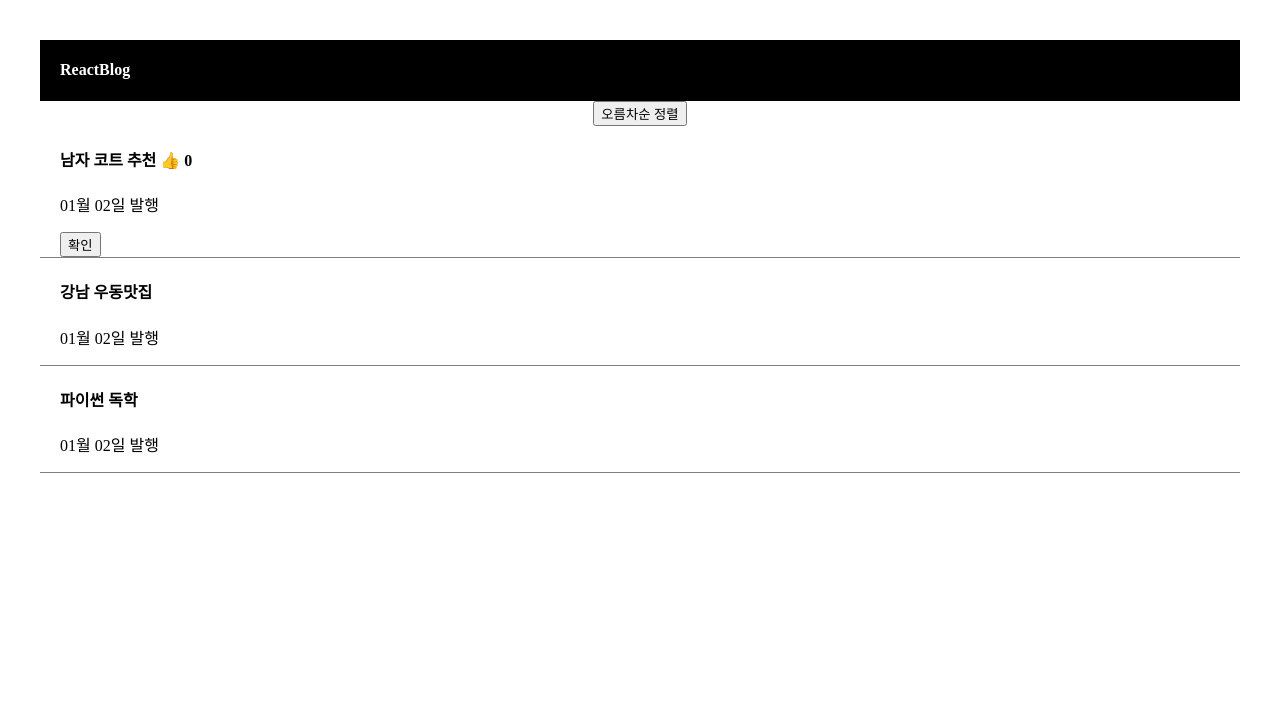
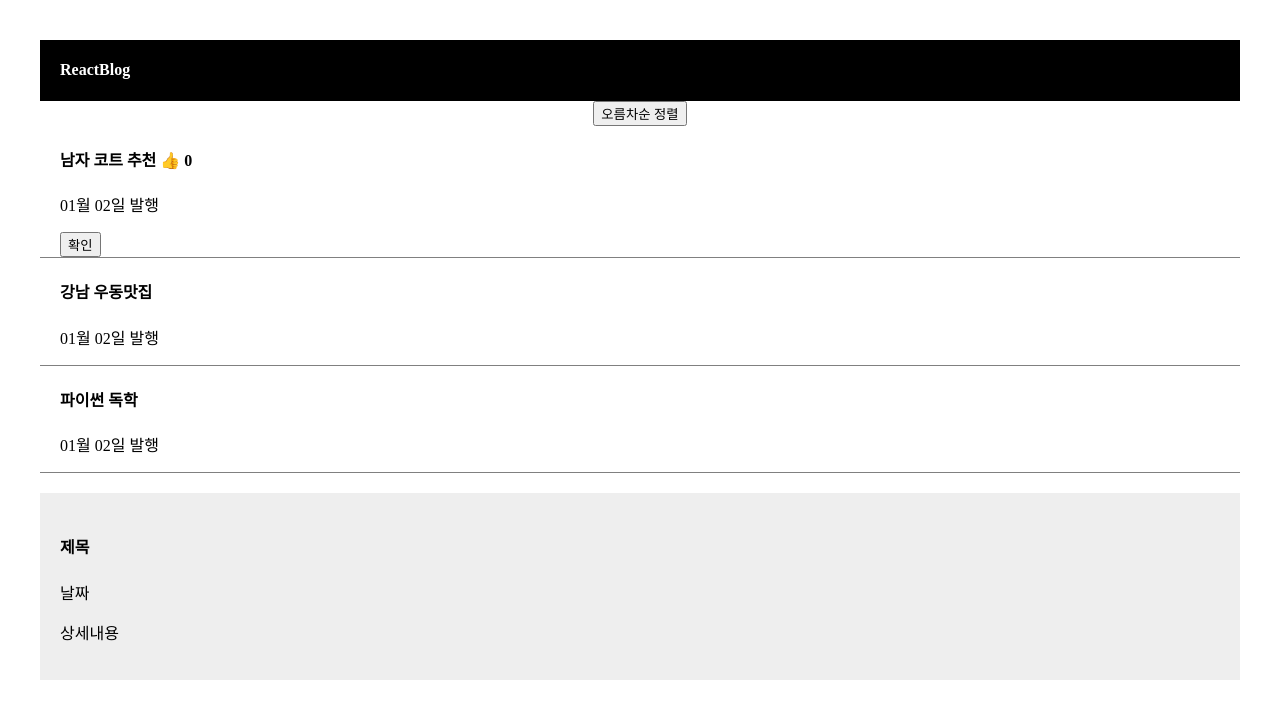
Before and after one commit to STERNDELFTIN/react, a React (Vite) app in the folder blog-project/: page / in a window 1280 px wide. Shown: the top 718 px of the page. Built offline with nearby package versions, Linux system fonts and the light colour scheme.

Commit message:
[01/02] Component

```diff
--- a/blog-project/src/App.css
+++ b/blog-project/src/App.css
@@ -59,4 +59,10 @@ div {
   border-bottom: 1px solid grey;
 }
 
-/* 좋아요 버튼 */
+/* modal창 */
+.modal {
+  margin-top: 20px;
+  padding: 20px;
+  background: #eee;
+  text-align: left;
+}
--- a/blog-project/src/App.jsx
+++ b/blog-project/src/App.jsx
@@ -41,6 +41,18 @@ function App() {
         <p>01월 02일 발행</p>
       </div>
 
+      <Modal></Modal>
+
+    </div>
+  );
+}
+
+function Modal(){
+  return (
+    <div className='modal'>
+        <h4>제목</h4>
+        <p>날짜</p>
+        <p>상세내용</p>
     </div>
   );
 }
```
